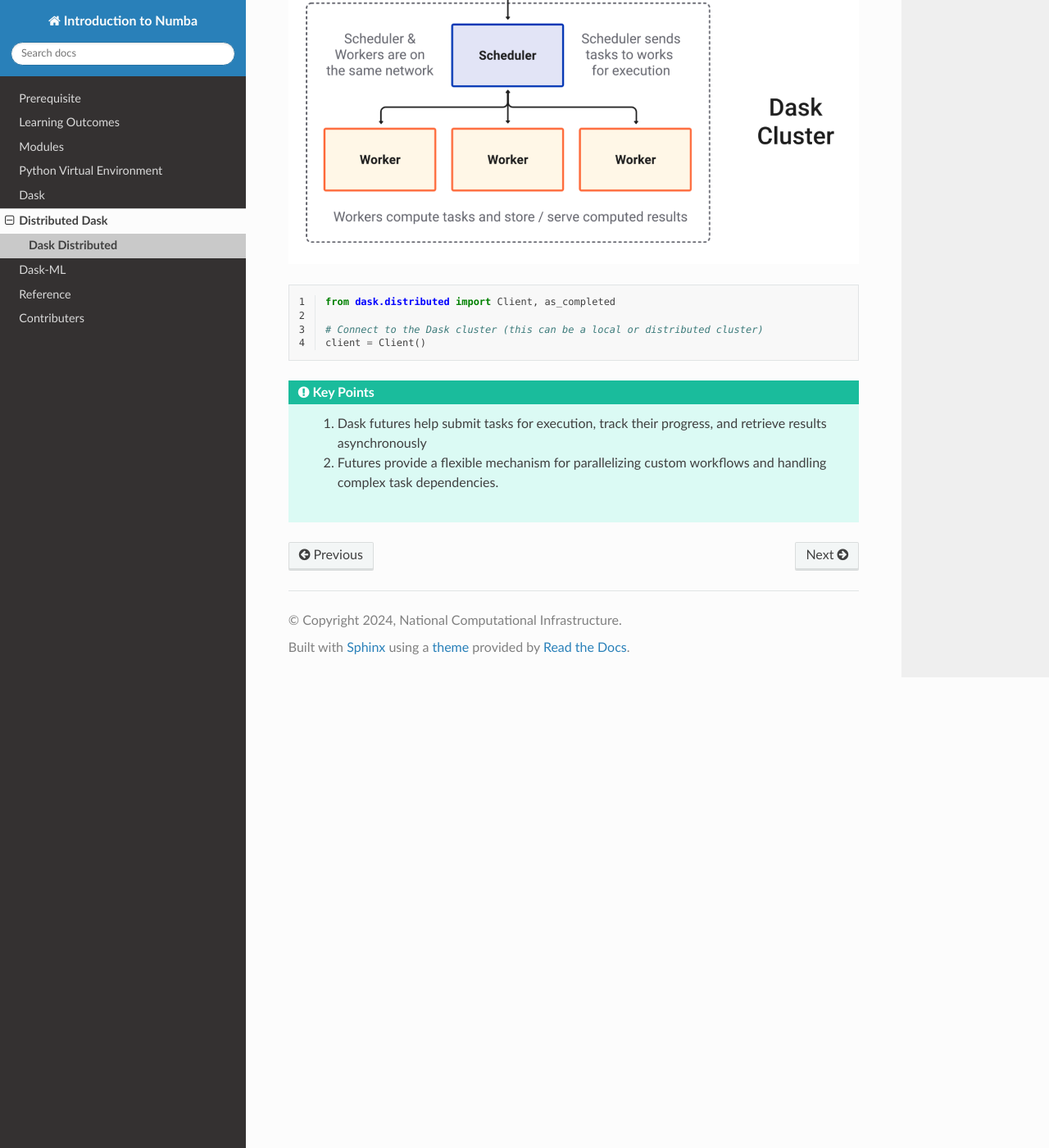
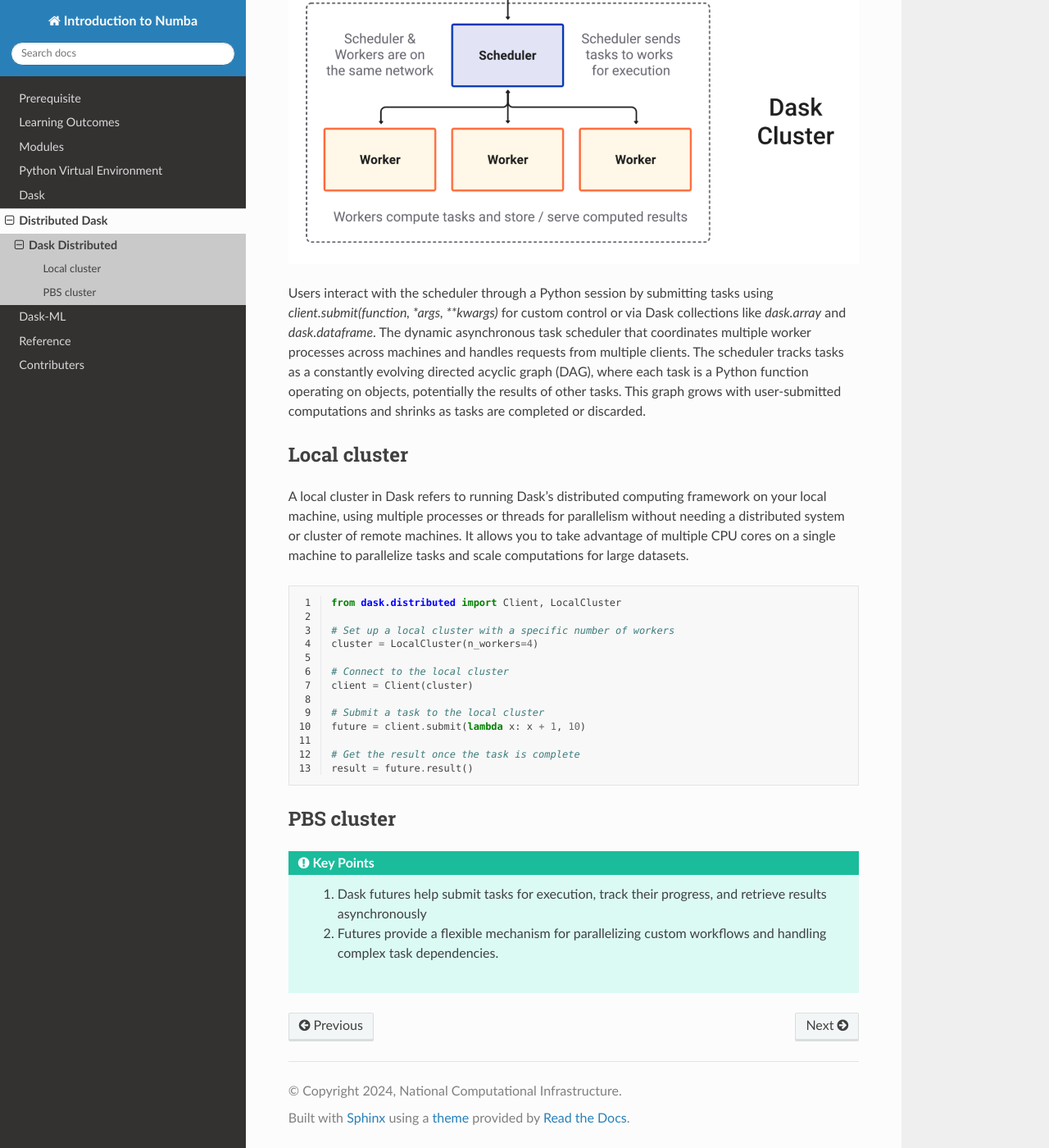
Before and after one commit to NCI900-Training-Organisation/intro-to-dask, a Sphinx documentation site: the page built from docs/source/tutorial/DistDask/dist_intro.rst, in a window 1280 px wide and 1400 px high, scrolled down 715 px. Shown: the whole window at 82% size. Built offline with Sphinx 7.4.7 and the Read the Docs theme 3.1.0, drawn with Linux system fonts in a browser that asks for light colours.

Commit message:
local cluster

```diff
--- a/docs/source/tutorial/DistDask/dist_intro.rst
+++ b/docs/source/tutorial/DistDask/dist_intro.rst
@@ -20,14 +20,42 @@
 
 .. image:: ../../figs/dask_cluster.png
 
+Users interact with the scheduler through a Python session by submitting tasks using `client.submit(function, *args, **kwargs)` for custom
+control or via Dask collections like `dask.array` and `dask.dataframe`. The dynamic asynchronous task scheduler that coordinates multiple worker processes across
+machines and handles requests  from multiple clients. The scheduler tracks tasks as a constantly evolving directed acyclic graph (DAG), where each
+task is a Python function operating on objects,  potentially the results of other tasks. This graph grows with user-submitted computations and
+shrinks as tasks are completed or discarded.
+
+
+Local cluster
+^^^^^^^^^^^^^^
+
+A local cluster in Dask refers to running Dask's distributed computing framework on your local machine, using multiple processes or threads for
+parallelism without needing a distributed system or cluster of remote machines. It allows you to take advantage of multiple CPU cores on a
+single machine to parallelize tasks and scale computations for large datasets.
 
 ..  code-block:: python
     :linenos:
 
-    from dask.distributed import Client, as_completed
+    from dask.distributed import Client, LocalCluster
 
-    # Connect to the Dask cluster (this can be a local or distributed cluster)
-    client = Client()
+    # Set up a local cluster with a specific number of workers
+    cluster = LocalCluster(n_workers=4)
+
+    # Connect to the local cluster
+    client = Client(cluster)
+
+    # Submit a task to the local cluster
+    future = client.submit(lambda x: x + 1, 10)
+
+    # Get the result once the task is complete
+    result = future.result()
+
+
+PBS cluster
+^^^^^^^^^^^^^^
+
+
 
 
 .. admonition:: Key Points
```
